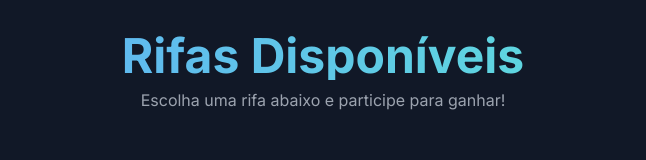
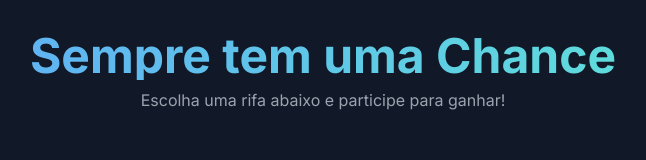
Before and after one commit to ClaudesonRodrigo/rifa-online-final, a website with bundled scripts: page public/index.html in a window 1280 px wide. Shown: the top 160 px of the page, without its empty margins (317-963 px from the left). Built offline with nearby package versions, Linux system fonts and the light colour scheme; no server answers.

Commit message:
Update index.html

```diff
--- a/public/index.html
+++ b/public/index.html
@@ -18,7 +18,7 @@
     <div class="w-full max-w-5xl mx-auto">
         <header class="text-center mb-10">
             <h1 class="text-4xl md:text-5xl font-bold text-transparent bg-clip-text bg-gradient-to-r from-blue-400 to-teal-300">
-                Rifas Disponíveis
+                Sempre tem uma Chance
             </h1>
             <p class="text-gray-400 mt-2">Escolha uma rifa abaixo e participe para ganhar!</p>
         </header>
```
